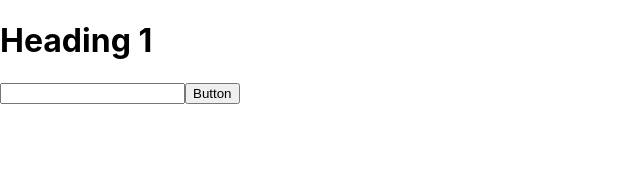
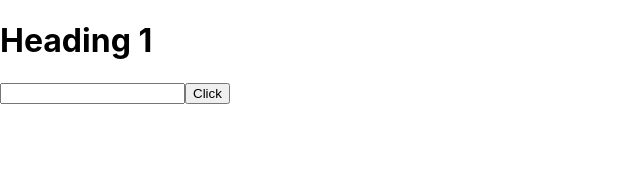
Before and after one commit to sobirjonkadamboev/sam-react, a JavaScript app in the folder my-app/: page / in a window 1280 px wide. Shown: the top 173 px of the page, without its empty margins (0-640 px from the left). Built offline with nearby package versions, Linux system fonts and the light colour scheme.

Commit message:
Auto-backup: 9/4/2026, 3:30:15 AM - Updated my-app/src/index.js

```diff
--- a/my-app/src/index.js
+++ b/my-app/src/index.js
@@ -7,7 +7,7 @@ const el = (
 	<div>
 		<h1>Heading 1</h1>
 		<input type='text' />
-		<button>Button</button>
+		<button>Click</button>
 	</div>
 )
 
```
